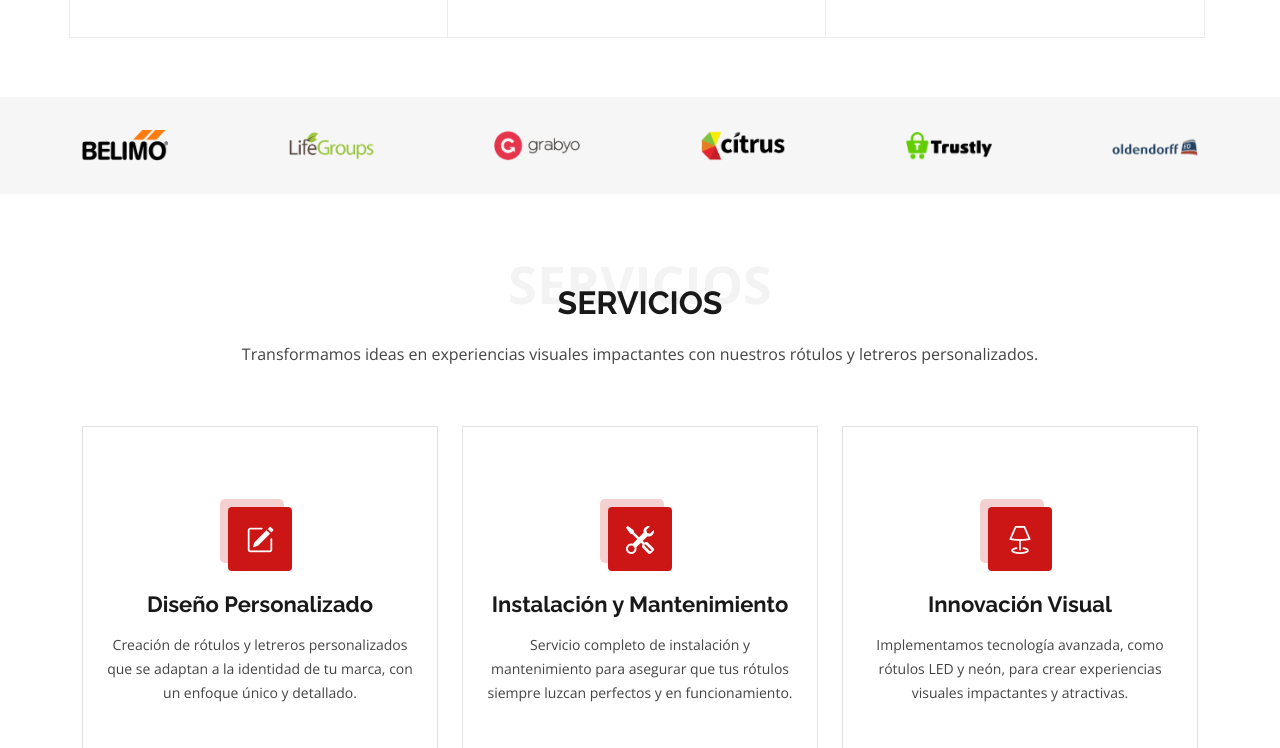
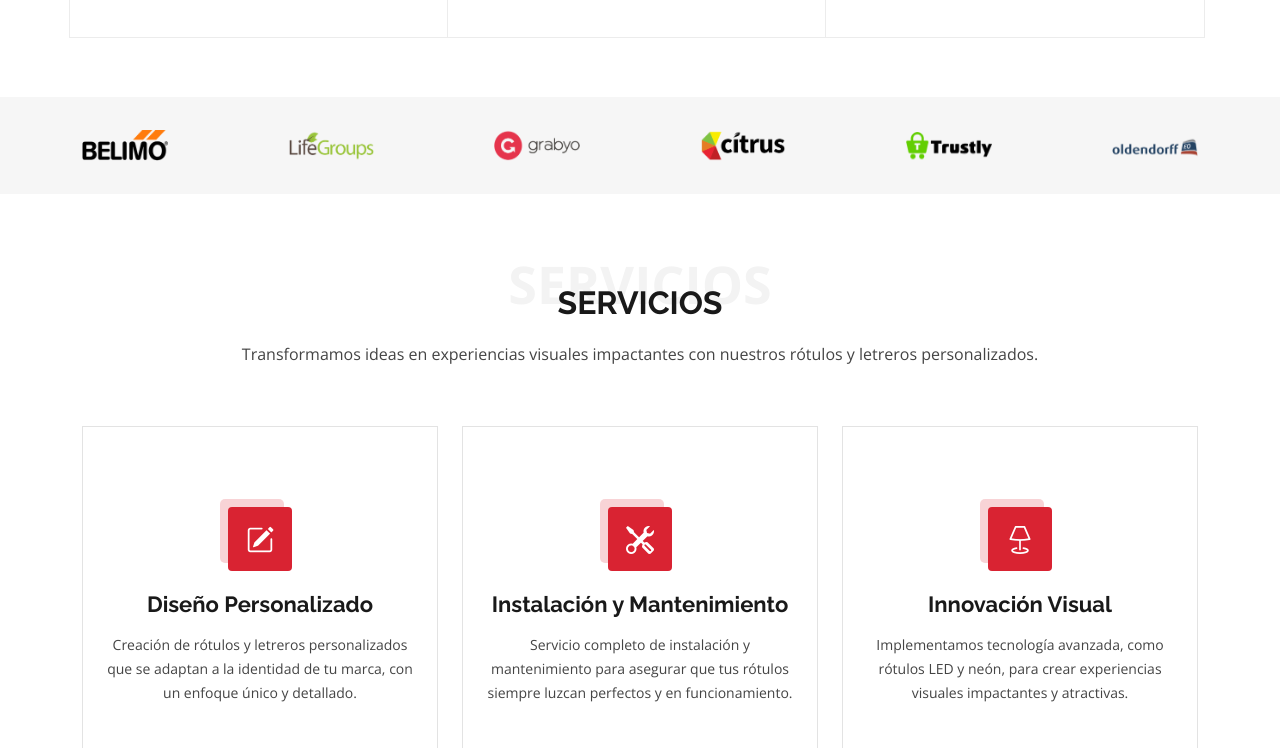
Before and after one commit to JBerrios08/Web-Destello-Studios, a plain HTML site: page index.html in a window 1280 px wide. Shown: the part 2052-2800 px from the top of the page. Drawn offline with nearby package versions, Linux system fonts and the light colour scheme.

Commit message:
Color DOS

```diff
--- a/assets/css/main.css
+++ b/assets/css/main.css
@@ -22,7 +22,7 @@
   --background-color: #ffffff; /* Background color for the entire website, including individual sections */
   --default-color: #444444; /* Default color used for the majority of the text content across the entire website */
   --heading-color: #191919; /* Color for headings, subheadings and title throughout the website */
-  --accent-color: #cc1616; /* Accent color that represents your brand on the website. It's used for buttons, links, and other elements that need to stand out */
+  --accent-color: #d92332; /* Accent color that represents your brand on the website. It's used for buttons, links, and other elements that need to stand out */
   --surface-color: #ffffff; /* The surface color is used as a background of boxed elements within sections, such as cards, icon boxes, or other elements that require a visual separation from the global background. */
   --contrast-color: #ffffff; /* Contrast color for text, ensuring readability against backgrounds of accent, heading, or default colors. */
 }
@@ -30,11 +30,11 @@
 /* Nav Menu Colors - The following color variables are used specifically for the navigation menu. They are separate from the global colors to allow for more customization options */
 :root {
   --nav-color: #ffffff;  /* The default color of the main navmenu links */
-  --nav-hover-color: #cc1616; /* Applied to main navmenu links when they are hovered over or active */
+  --nav-hover-color: #d92332; /* Applied to main navmenu links when they are hovered over or active */
   --nav-mobile-background-color: #ffffff; /* Used as the background color for mobile navigation menu */
   --nav-dropdown-background-color: #ffffff; /* Used as the background color for dropdown items that appear when hovering over primary navigation items */
   --nav-dropdown-color: #212529; /* Used for navigation links of the dropdown items in the navigation menu. */
-  --nav-dropdown-hover-color: #cc1616; /* Similar to --nav-hover-color, this color is applied to dropdown navigation links when they are hovered over. */
+  --nav-dropdown-hover-color: #d92332; /* Similar to --nav-hover-color, this color is applied to dropdown navigation links when they are hovered over. */
 }
 
 /* Color Presets - These classes override global colors when applied to any section or element, providing reuse of the sam color scheme. */
```
